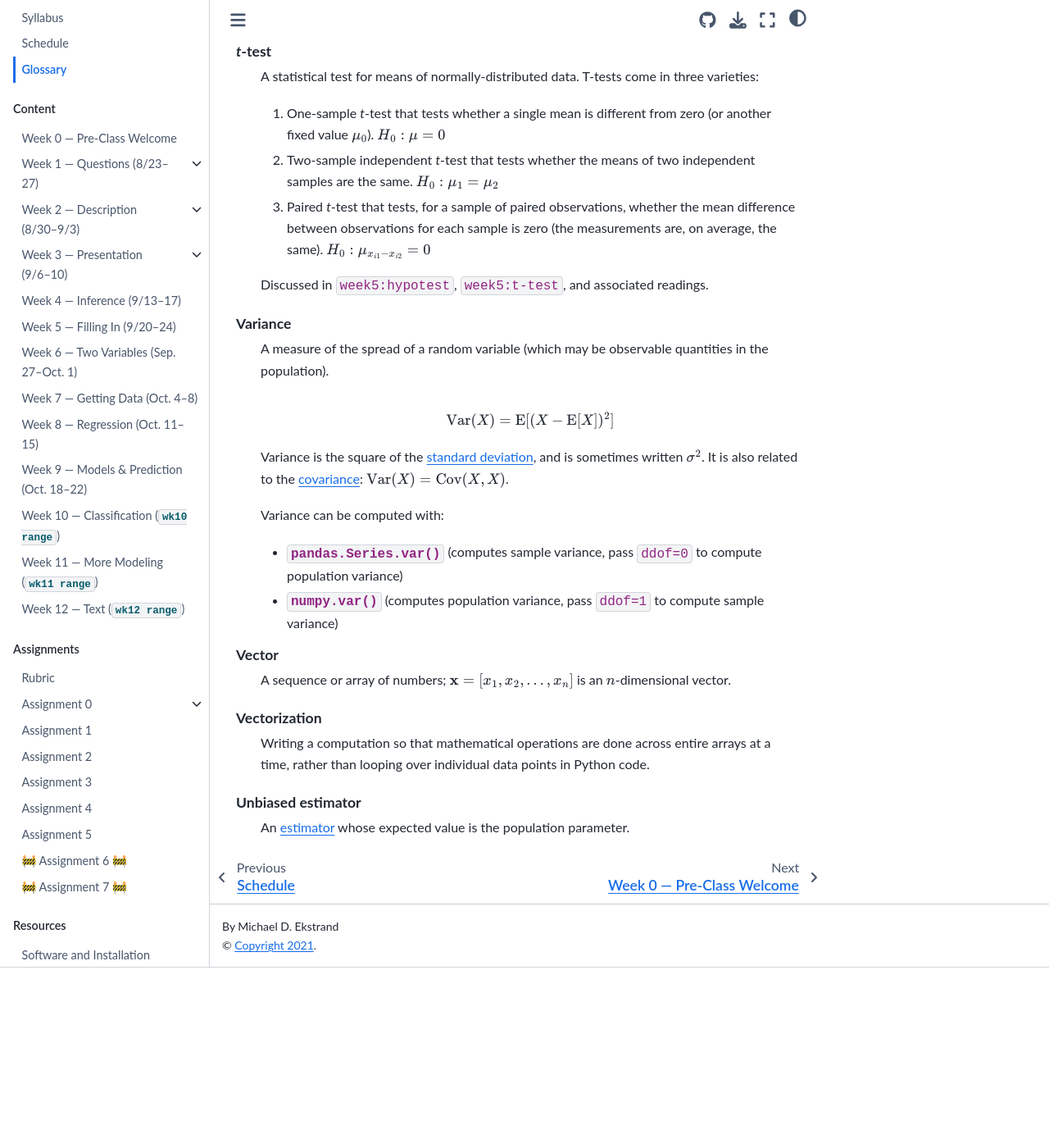
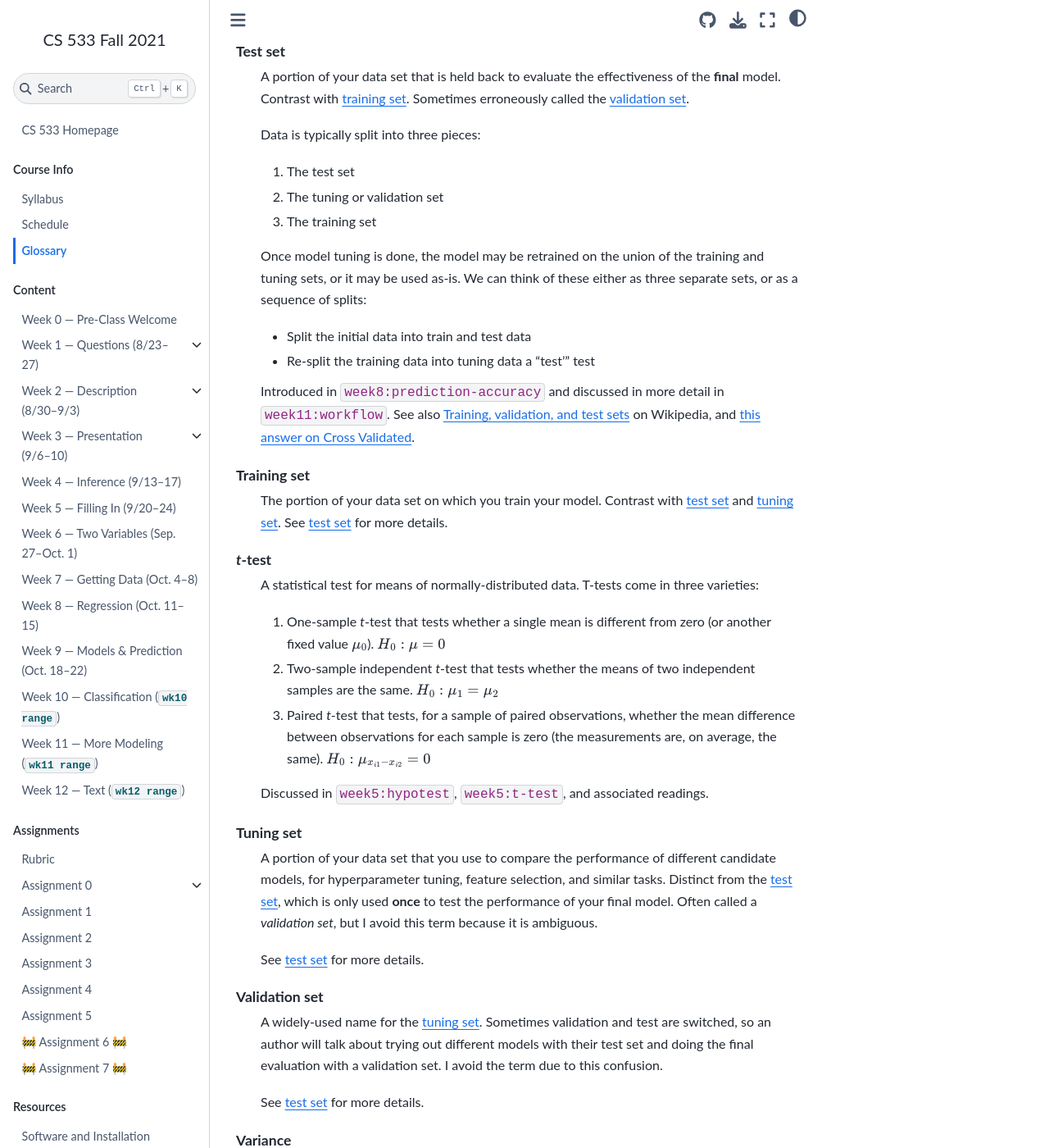
Before and after one commit to mdekstrand/cs533-web, a Jupyter Book: the page built from glossary.md, in a window 1280 px wide and 1400 px high, scrolled down 13844 px. Shown: the whole window at 82% size. Built offline with Jupyter Book 1.0.4 settings and Sphinx 7.4.7 and the Sphinx Book theme 1.1.4, drawn with Linux system fonts in a browser that asks for light colours; pages that are not in the unit, such as notebooks, are missing from menus; cross-references to code outside the pages are shown as plain code; a style sheet for code colours, icons or effects is not loaded; before the commit the page ends 15024 px from its top, so only the background shows below that.

Commit message:
train/tune/test in the glossary

```diff
--- a/glossary.md
+++ b/glossary.md
@@ -445,6 +445,32 @@ Standardization
 
     Demonstrated in [One Sample notebook](resources/tutorials/OneSample.ipynb).
 
+Test set
+    A portion of your data set that is held back to evaluate the effectiveness of the **final** model.
+    Contrast with {term}`training set`.
+    Sometimes erroneously called the {term}`validation set`.
+
+    Data is typically split into three pieces:
+
+    1. The test set
+    2. The tuning or validation set
+    3. The training set
+
+    Once model tuning is done, the model may be retrained on the union of the training and tuning sets, or it may be used as-is.
+    We can think of these either as three separate sets, or as a sequence of splits:
+
+    - Split the initial data into train and test data
+    - Re-split the training data into tuning data a “test'” test
+
+    Introduced in {video}`week8:prediction-accuracy` and discussed in more detail in {video}`week11:workflow`.
+    See also [Training, validation, and test sets](https://en.wikipedia.org/wiki/Training,_validation,_and_test_sets) on Wikipedia, and
+    [this answer on Cross Validated](https://stats.stackexchange.com/a/96869/389).
+
+Training set
+    The portion of your data set on which you train your model.
+    Contrast with {term}`test set` and {term}`tuning set`.
+    See {term}`test set` for more details.
+
 *t*-test
     A statistical test for means of normally-distributed data.  T-tests come in three varieties:
 
@@ -453,6 +479,18 @@ Standardization
     3. Paired *t*-test that tests, for a sample of paired observations, whether the mean difference between observations for each sample is zero (the measurements are, on average, the same).  $H_0: \mu_{x_{i1} - x_{i2}} = 0$
 
     Discussed in {video}`week5:hypotest`, {video}`week5:t-test`, and associated readings.
+
+Tuning set
+    A portion of your data set that you use to compare the performance of different candidate models, for hyperparameter tuning, feature selection, and similar tasks.
+    Distinct from the {term}`test set`, which is only used **once** to test the performance of your final model.
+    Often called a *validation set*, but I avoid this term because it is ambiguous.
+
+    See {term}`test set` for more details.
+
+Validation set
+    A widely-used name for the {term}`tuning set`.  Sometimes validation and test are switched, so an author will talk about trying out different models with their test set and doing the final evaluation with a validation set.  I avoid the term due to this confusion.
+
+    See {term}`test set` for more details.
 
 Variance
     A measure of the spread of a random variable (which may be observable quantities in the population).
```
Also changed, not shown: resources/documentation.md (+1 -0 lines), week11/index.md (+1 -1 lines), week8/index.md (+1 -1 lines).
